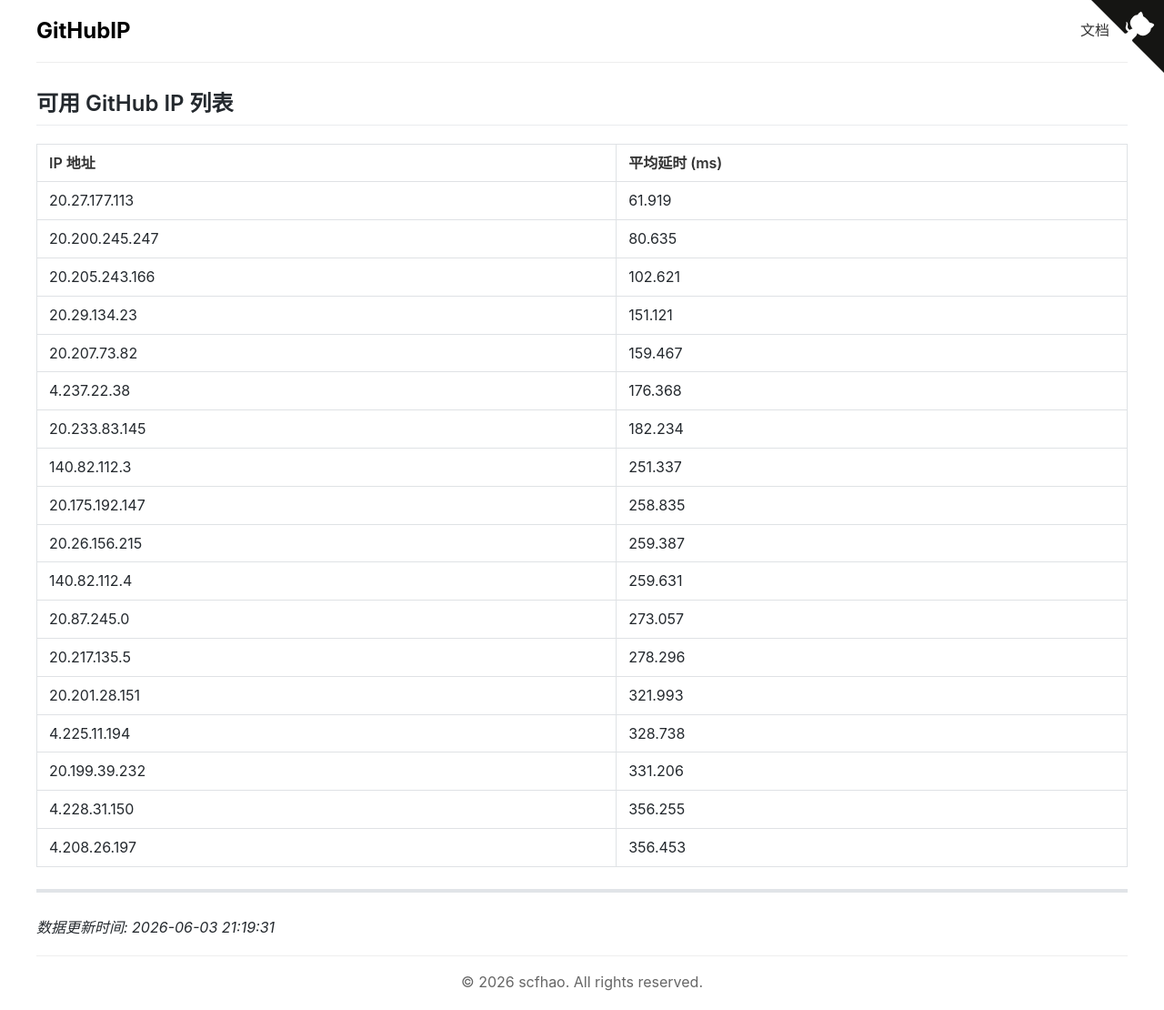
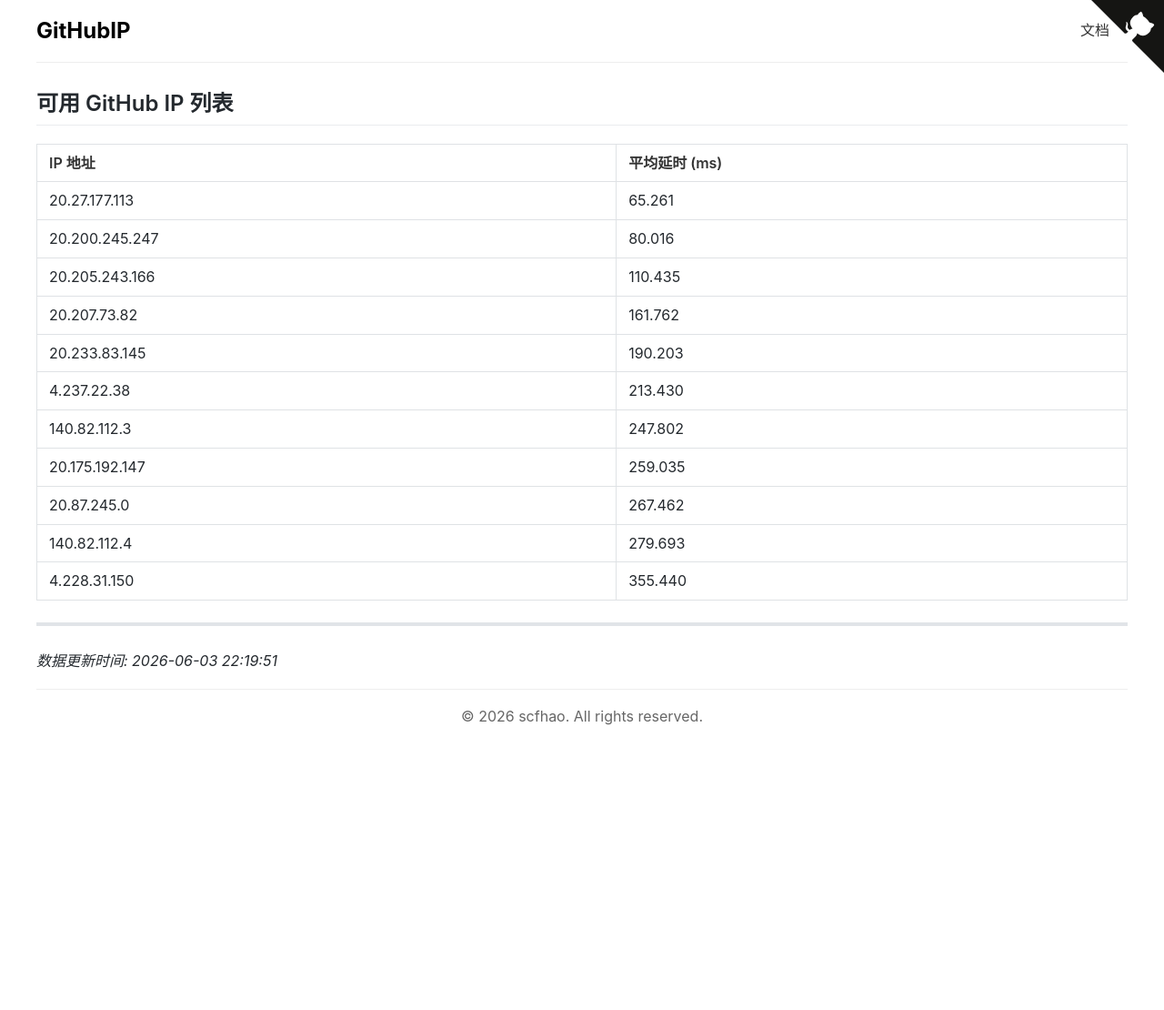
Before and after one commit to scfhao/GitHubIP, a Jekyll site: the page built from index.md, in a window 1280 px wide. Shown: the whole page at 91% size. Built offline with Jekyll 4.4.1, drawn with Linux system fonts in a browser that asks for light colours; after the commit the page ends 900 px from its top, so only the background shows below that.

Commit message:
自动脚本执行 - 2026-06-03 22:19:51

```diff
--- a/index.md
+++ b/index.md
@@ -1,32 +1,25 @@
 ---
 layout: home
 title: GitHub IP 列表
-date: 2026-06-03 21:19:31
+date: 2026-06-03 22:19:51
 ---
 
 ## 可用 GitHub IP 列表
 
 | IP 地址 | 平均延时 (ms) |
 |---------|--------------|
-| 20.27.177.113 | 61.919 |
-| 20.200.245.247 | 80.635 |
-| 20.205.243.166 | 102.621 |
-| 20.29.134.23 | 151.121 |
-| 20.207.73.82 | 159.467 |
-| 4.237.22.38 | 176.368 |
-| 20.233.83.145 | 182.234 |
-| 140.82.112.3 | 251.337 |
-| 20.175.192.147 | 258.835 |
-| 20.26.156.215 | 259.387 |
-| 140.82.112.4 | 259.631 |
-| 20.87.245.0 | 273.057 |
-| 20.217.135.5 | 278.296 |
-| 20.201.28.151 | 321.993 |
-| 4.225.11.194 | 328.738 |
-| 20.199.39.232 | 331.206 |
-| 4.228.31.150 | 356.255 |
-| 4.208.26.197 | 356.453 |
+| 20.27.177.113 | 65.261 |
+| 20.200.245.247 | 80.016 |
+| 20.205.243.166 | 110.435 |
+| 20.207.73.82 | 161.762 |
+| 20.233.83.145 | 190.203 |
+| 4.237.22.38 | 213.430 |
+| 140.82.112.3 | 247.802 |
+| 20.175.192.147 | 259.035 |
+| 20.87.245.0 | 267.462 |
+| 140.82.112.4 | 279.693 |
+| 4.228.31.150 | 355.440 |
 
 ---
 
-*数据更新时间: 2026-06-03 21:19:31*
+*数据更新时间: 2026-06-03 22:19:51*
```
